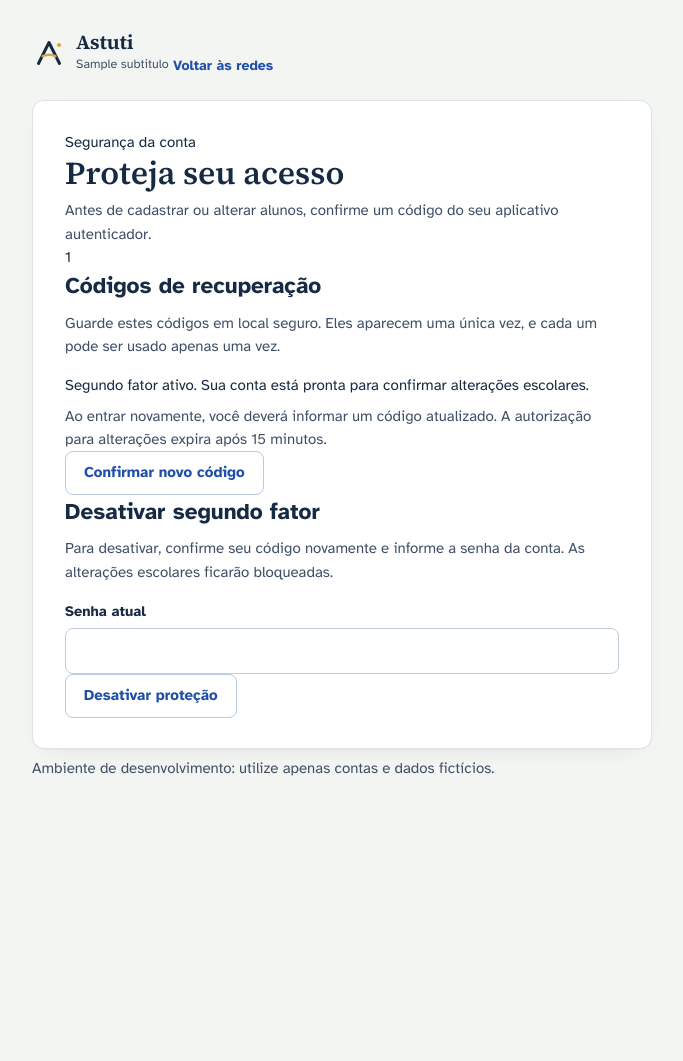
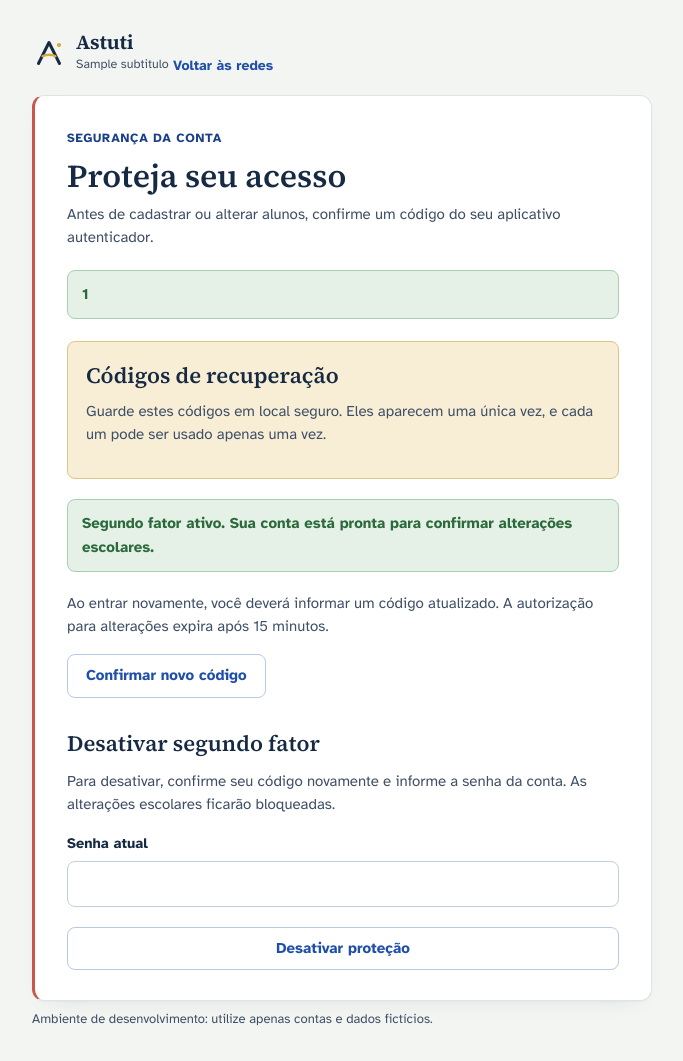
Before and after one commit to astutigestaodeti-tech/astuti-escolar, a Laravel app: template resources/views/auth/two-factor-settings.blade.php in a window 1280 px wide. Shown: the whole page, without its empty margins (298-981 px from the left). Before the commit the page ends 776 px from the top, so only its background shows below. Run offline with Laravel 12, Linux system fonts and the light colour scheme; the visitor is signed in with stand-in values (Sample User, id 1); the template is opened without the code that fills it: most values are stand-ins (such as "Sample title", 1, 10 or a date in 2020); data that the repository does not hold is empty.

Commit message:
feat(auth): integrar segundo fator - astuti.css

```diff
--- a/public/css/astuti.css
+++ b/public/css/astuti.css
@@ -309,6 +309,25 @@ a.cartao:hover .cartao-acao{text-decoration:underline}
 .inicio-caixa{width:min(100%,620px)}
 .inicio-caixa .folha{padding:30px 32px}
 .inicio-caixa .marca{color:var(--tinta);margin-bottom:26px}
+.seguranca-pagina .marca{margin-bottom:14px}
+.seguranca-folha{padding:32px 34px;border-left:3px solid var(--margem)}
+.seguranca-folha h1{font-size:clamp(28px,4vw,36px)}
+.seguranca-folha>p,.seguranca-folha .seguranca-form>p{margin-top:10px;color:var(--tinta-2)}
+.seguranca-etiqueta{display:inline-block;margin-bottom:10px;color:var(--caneta-escura);font-size:12.5px;font-weight:700;letter-spacing:.06em;text-transform:uppercase}
+.seguranca-passo{margin-top:22px;padding:8px 12px;border-radius:var(--raio-controle);background:var(--caneta-clara);color:var(--caneta-escura);font-size:14px;font-weight:700}
+.seguranca-form{margin-top:20px}
+.seguranca-form .botao{width:100%;margin-top:20px}
+.seguranca-form h2,.seguranca-recuperacao h2{font-family:var(--serifa);font-size:22px;font-weight:600;margin-top:28px}
+.seguranca-passos{margin:16px 0;padding-left:23px;color:var(--tinta-2)}
+.seguranca-passos li{padding:4px 0}
+.seguranca-chave{margin:18px 0;padding:17px 12px;border:1px dashed #9badd0;border-radius:var(--raio-controle);background:var(--caneta-clara);font-size:17px;font-weight:700;letter-spacing:.1em;text-align:center;overflow-wrap:anywhere}
+.seguranca-sucesso{margin:20px 0;padding:12px 14px;border-radius:var(--raio-controle);border:1px solid #a9cfae;background:var(--verde-claro);color:var(--verde);font-weight:700}
+.seguranca-recuperacao{margin-top:22px;padding:16px 18px;border:1px solid #dcc687;background:var(--ouro-claro);border-radius:var(--raio-controle)}
+.seguranca-recuperacao h2{margin-top:0}
+.seguranca-recuperacao p{margin-top:8px;color:var(--tinta-2)}
+.seguranca-recuperacao ul{display:grid;grid-template-columns:1fr 1fr;gap:4px 10px;list-style:none;padding:0;margin:16px 0 0;font-variant-numeric:tabular-nums;font-size:14px;overflow-wrap:anywhere}
+.seguranca-link{display:inline-flex;margin-top:16px}
+.seguranca-rodape{margin-top:18px;color:var(--tinta-3);font-size:13px}
 .inicio-caixa h1{font-family:var(--serifa);font-size:32px;font-weight:600;line-height:1.15}
 .inicio-caixa p{color:var(--tinta-2);margin-top:8px}
 .inicio-acoes{display:flex;flex-wrap:wrap;gap:10px;margin-top:22px}
@@ -380,6 +399,7 @@ a.cartao:hover .cartao-acao{text-decoration:underline}
     .aviso-demo{font-size:13.5px;align-items:flex-start}
     .selo-demo{display:none}
     .inicio-caixa .folha{padding:24px 20px}
+    .seguranca-recuperacao ul{grid-template-columns:1fr}
 }
 @media (prefers-reduced-motion:reduce){
     *,*::before,*::after{transition:none!important;animation:none!important;scroll-behavior:auto!important}
```
